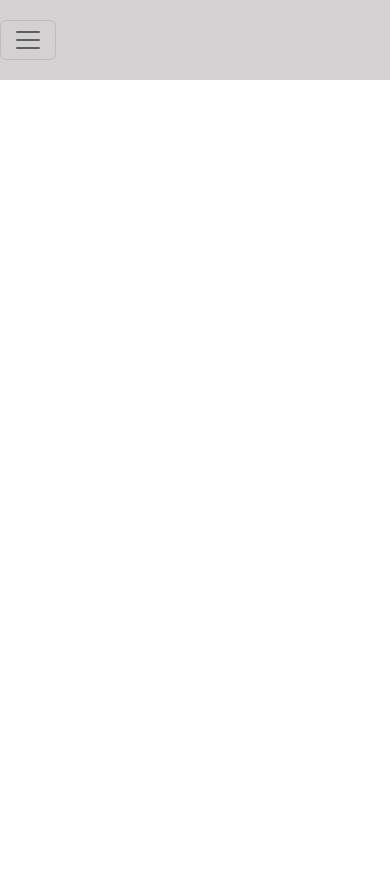
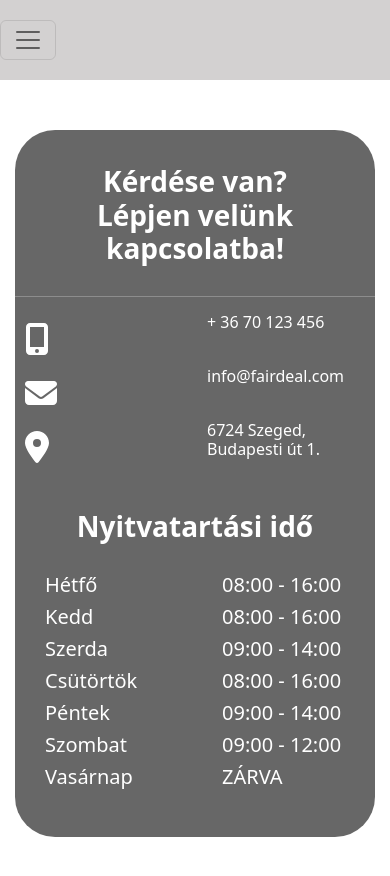
Before and after one commit to Axi20/FairdealProject, a React (Create React App) app in the folder Frontend/: page /contact in a window 390 px wide. Shown: the top 876 px of the page. Before the commit the page ends 844 px from the top, so only its background shows below. Built offline with nearby package versions, Linux system fonts and the light colour scheme.

Commit message:
Contact page created

```diff
--- /dev/null
+++ b/Frontend/src/components/contactComponents/contact.jsx
@@ -0,0 +1,52 @@
+import React from "react";
+import './contactPage.css';
+import { FontAwesomeIcon } from '@fortawesome/react-fontawesome'
+import { faMapMarkerAlt, faMobileAlt, faEnvelope } from '@fortawesome/free-solid-svg-icons'
+import Col from 'react-bootstrap/Col';
+import Row from 'react-bootstrap/Row';
+
+const Contact = () =>{
+
+    return(
+        <div className = "container">
+            <div className="log-div">
+                <div>
+                    <h1 className="log">Kérdése van? <br></br> Lépjen velünk kapcsolatba!</h1>
+                    <hr></hr>
+
+                    <div>
+                        <Row>
+                            <Col className="mobile"><FontAwesomeIcon icon={faMobileAlt} size="2x" /></Col>
+                            <Col className="mobile"><h6>+ 36 70 123 456</h6></Col>
+                        </Row>
+                    </div>
+                    <div>
+                        <Row>
+                            <Col className="email"><FontAwesomeIcon icon={faEnvelope} size="2x" /></Col>
+                            <Col className="email"><h6>info@fairdeal.com</h6></Col>
+                        </Row>
+                    </div>
+                    <div>
+                        <Row>
+                            <Col  className="address"><FontAwesomeIcon icon={faMapMarkerAlt} size="2x" /></Col>
+                            <Col  className="address"><h6>6724 Szeged, Budapesti út 1.</h6></Col>
+                        </Row>
+                    </div>
+                    <h1 className="log">Nyitvatartási idő</h1>
+                    <div className="open">
+                        <div><Row><Col><h5>Hétfő</h5></Col><Col><h5>08:00 - 16:00</h5></Col></Row></div>
+                        <div><Row><Col><h5>Kedd</h5></Col><Col><h5>08:00 - 16:00</h5></Col></Row></div>
+                        <div><Row><Col><h5>Szerda</h5></Col><Col><h5>09:00 - 14:00</h5></Col></Row></div>
+                        <div><Row><Col><h5>Csütörtök</h5></Col><Col><h5>08:00 - 16:00</h5></Col></Row></div>
+                        <div><Row><Col><h5>Péntek</h5></Col><Col><h5>09:00 - 14:00</h5></Col></Row></div>
+                        <div><Row><Col><h5>Szombat</h5></Col><Col><h5>09:00 - 12:00</h5></Col></Row></div>
+                        <div><Row><Col><h5>Vasárnap</h5></Col><Col><h5>ZÁRVA</h5></Col></Row></div>
+                    </div>
+                </div>
+            </div>
+
+        </div>
+    )
+}
+
+export default Contact;
--- a/Frontend/src/components/contactComponents/contactComponent.jsx
+++ b/Frontend/src/components/contactComponents/contactComponent.jsx
@@ -1,12 +1,11 @@
 import React from "react";
 import ContactPage from "../../pages/contactPage";
+import Contact from "./contact";
 import './contactPage.css';
 
 function ContactComponent() {
     return (
-            // <ContactPage/>
-        <div>Oldal 3</div>
-
+         <Contact/>
     );
 }
 
--- a/Frontend/src/components/contactComponents/contactPage.css
+++ b/Frontend/src/components/contactComponents/contactPage.css
@@ -0,0 +1,81 @@
+body {
+    /* background-image: linear-gradient(rgba(0, 0, 0, 0.2), rgba(0, 0, 0, 0.2)),
+      url(./reg_wp2.jpg); */
+    background-repeat: no-repeat;
+    background-size: cover;
+    background-position: center center;
+    background-attachment: fixed;
+    overflow-x: hidden;  /* left to right scroll bar */
+    overflow-y:scroll; /* up to down scrollbar */
+  }
+
+  .log-div {
+    background-color: rgba(0, 0, 0, 0.596);
+    border-radius: 40px;
+    color: white;
+    display: flex;
+    justify-content: center;
+    align-items: center;
+    margin-top: 130px;
+    height: max-content;
+    vertical-align: middle;
+    margin-bottom: 100px;
+    padding-bottom: 40px;
+  }
+
+  .icon-text-container {
+    display: flex;
+    align-items: center;
+    justify-content: space-between;
+}
+
+.fa-2x {margin: 10px;}
+
+.log {
+    font-size: 28px;
+    font-weight: bold;
+    margin-bottom: 50px;
+    margin-top: 35px;
+    margin-bottom: 30px;
+    text-align: center;
+}
+
+.open{
+    margin-left: auto;
+    margin-right: auto;
+    margin-left: 30px;
+}
+
+@media only screen and (max-width: 600px) {
+    body {
+      /* background-image: linear-gradient(rgba(0, 0, 0, 0.2), rgba(0, 0, 0, 0.2)),
+        url(./reg_wp2.jpg); */
+      background-repeat: no-repeat;
+      background-size: cover;
+      background-position: center center;
+      background-attachment: fixed;
+    }
+    #reg {
+      margin-top: 15px;
+      margin-bottom: 30px;
+      text-align: center;
+    }
+    #reg-button {
+      display: flex;
+      justify-content: center;
+      align-items: center;
+      text-align: center;
+    }
+    #log-div {
+      background-color: rgba(0, 0, 0, 0.596);
+      border-radius: 40px;
+      color: white;
+      display: flex;
+      justify-content: center;
+      align-items: center;
+      margin-top: 100px;
+      height: 320px;
+      vertical-align: middle;
+      margin-bottom: 100px;
+    }
+  }
```
